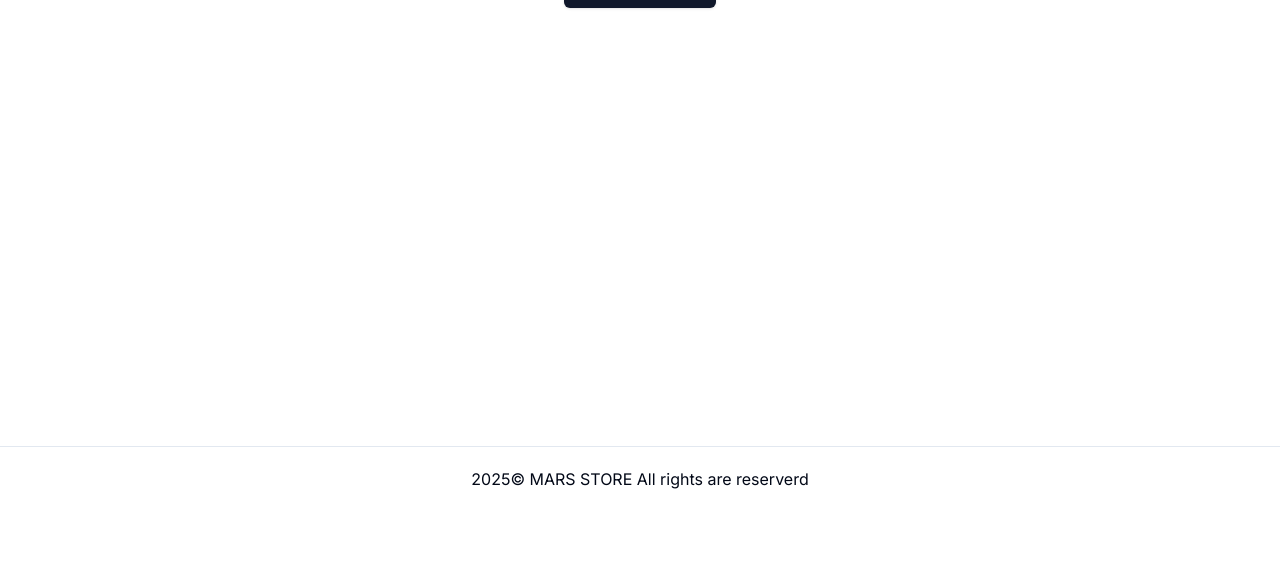
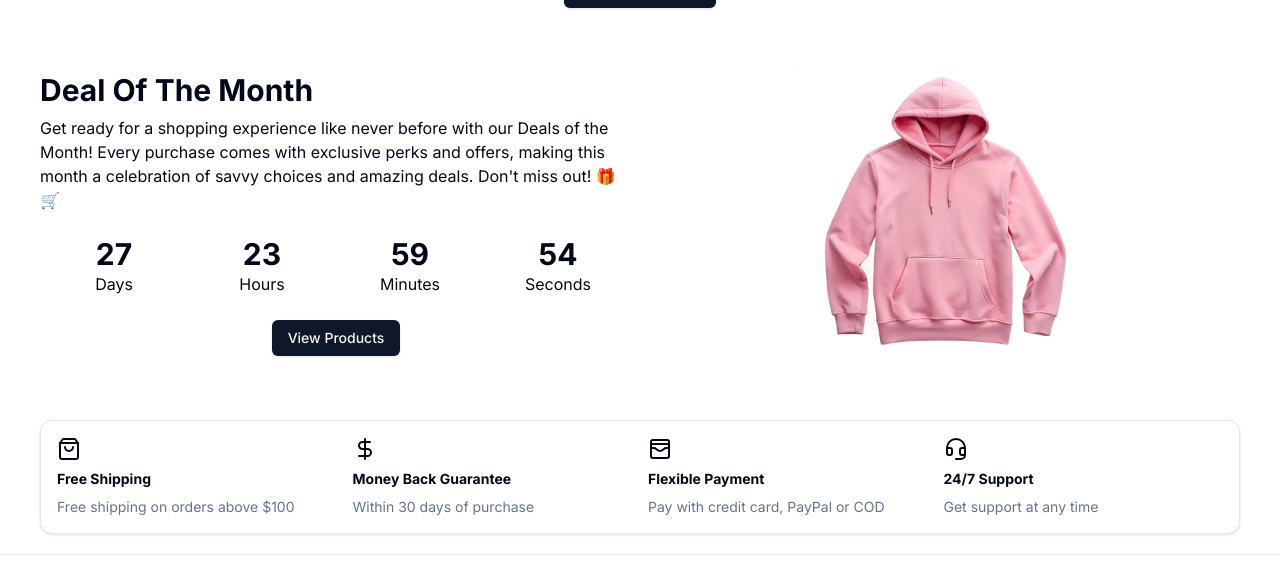
Before and after one commit to mohamed-elzohery/MARS-ecomm, a Next.js app: page / in a window 1280 px wide. Shown: the part 289-868 px from the top of the page. Before the commit the page ends 800 px from the top, so only its background shows below. Built offline with nearby package versions, Linux system fonts and the light colour scheme; no server answers; the database is empty.

Commit message:
feat(main-page): add countdown and features banners

```diff
--- a/app/(root)/page.tsx
+++ b/app/(root)/page.tsx
@@ -6,6 +6,8 @@
 import React from "react";
 import ShowAllProductsButton from "@/components/shared/products/ShowAllProductsButton";
 import FeaturedCarousel from "./products/components/FeaturedCarousel";
+import IconBoxes from "@/components/shared/IconBoxes/IconBoxes";
+import DealCountdown from "@/components/shared/count-down/CountDown";
 
 const HomePage = async () => {
   const products = await getLatestProducts();
@@ -28,6 +30,8 @@
       <div className="flex justify-center">
         <ShowAllProductsButton />
       </div>
+      <DealCountdown />
+      <IconBoxes />
     </div>
   );
 };
--- /dev/null
+++ b/components/shared/IconBoxes/IconBoxes.tsx
@@ -0,0 +1,43 @@
+import { Card, CardContent } from "@/components/ui/card";
+import { DollarSign, Headset, ShoppingBag, WalletCards } from "lucide-react";
+
+const IconBoxes = () => {
+  return (
+    <div>
+      <Card>
+        <CardContent className="grid md:grid-cols-4 gap-4 p-4 justify-center">
+          <div className="space-y-2">
+            <ShoppingBag />
+            <div className="text-sm font-bold">Free Shipping</div>
+            <div className="text-sm text-muted-foreground">
+              Free shipping on orders above $100
+            </div>
+          </div>
+          <div className="space-y-2">
+            <DollarSign />
+            <div className="text-sm font-bold">Money Back Guarantee</div>
+            <div className="text-sm text-muted-foreground">
+              Within 30 days of purchase
+            </div>
+          </div>
+          <div className="space-y-2">
+            <WalletCards />
+            <div className="text-sm font-bold">Flexible Payment</div>
+            <div className="text-sm text-muted-foreground">
+              Pay with credit card, PayPal or COD
+            </div>
+          </div>
+          <div className="space-y-2">
+            <Headset />
+            <div className="text-sm font-bold">24/7 Support</div>
+            <div className="text-sm text-muted-foreground">
+              Get support at any time
+            </div>
+          </div>
+        </CardContent>
+      </Card>
+    </div>
+  );
+};
+
+export default IconBoxes;
--- /dev/null
+++ b/components/shared/count-down/CountDown.tsx
@@ -0,0 +1,141 @@
+"use client";
+
+import Link from "next/link";
+import Image from "next/image";
+import { useEffect, useState } from "react";
+import { Button } from "@/components/ui/button";
+
+// Function to calculate a date one month from current date
+const getTargetDate = () => {
+  const currentDate = new Date();
+  // Create a new date by adding one month to the current date
+  const targetDate = new Date(currentDate);
+  targetDate.setMonth(targetDate.getMonth() + 1);
+  return targetDate;
+};
+
+// Dynamic target date - one month from now
+const TARGET_DATE = getTargetDate();
+
+// Function to calculate the time remaining
+const calculateTimeRemaining = (targetDate: Date) => {
+  const currentTime = new Date();
+  const timeDifference = Math.max(Number(targetDate) - Number(currentTime), 0);
+  return {
+    days: Math.floor(timeDifference / (1000 * 60 * 60 * 24)),
+    hours: Math.floor(
+      (timeDifference % (1000 * 60 * 60 * 24)) / (1000 * 60 * 60)
+    ),
+    minutes: Math.floor((timeDifference % (1000 * 60 * 60)) / (1000 * 60)),
+    seconds: Math.floor((timeDifference % (1000 * 60)) / 1000),
+  };
+};
+
+const DealCountdown = () => {
+  const [time, setTime] = useState<ReturnType<typeof calculateTimeRemaining>>();
+
+  useEffect(() => {
+    // Calculate initial time on client
+    setTime(calculateTimeRemaining(TARGET_DATE));
+
+    const timerInterval = setInterval(() => {
+      const newTime = calculateTimeRemaining(TARGET_DATE);
+      setTime(newTime);
+
+      if (
+        newTime.days === 0 &&
+        newTime.hours === 0 &&
+        newTime.minutes === 0 &&
+        newTime.seconds === 0
+      ) {
+        clearInterval(timerInterval);
+      }
+
+      return () => clearInterval(timerInterval);
+    }, 1000);
+  }, []);
+
+  if (!time) {
+    return (
+      <section className="grid grid-cols-1 md:grid-cols-2 my-20">
+        <div className="flex flex-col gap-2 justify-center">
+          <h3 className="text-3xl font-bold">Loading Countdown...</h3>
+        </div>
+      </section>
+    );
+  }
+
+  if (
+    time.days === 0 &&
+    time.hours === 0 &&
+    time.minutes === 0 &&
+    time.seconds === 0
+  ) {
+    return (
+      <section className="grid grid-cols-1 md:grid-cols-2 my-20">
+        <div className="flex flex-col gap-2 justify-center">
+          <h3 className="text-3xl font-bold">Deal Has Ended</h3>
+          <p>
+            This deal is no longer available. Check out our latest promotions!
+          </p>
+
+          <div className="text-center">
+            <Button asChild>
+              <Link href="/search">View Products</Link>
+            </Button>
+          </div>
+        </div>
+        <div className="flex justify-center">
+          <Image
+            src="/images/promo.jpg"
+            alt="promotion"
+            width={300}
+            height={200}
+          />
+        </div>
+      </section>
+    );
+  }
+
+  return (
+    <section className="grid grid-cols-1 md:grid-cols-2 my-10 gap-4">
+      <div className="flex flex-col gap-2 justify-center order-2 md:order-1">
+        <h3 className="text-3xl font-bold">Deal Of The Month</h3>
+        <p>
+          Get ready for a shopping experience like never before with our Deals
+          of the Month! Every purchase comes with exclusive perks and offers,
+          making this month a celebration of savvy choices and amazing deals.
+          Don&apos;t miss out! 🎁🛒
+        </p>
+        <ul className="grid grid-cols-4 ">
+          <StatBox label="Days" value={time.days} />
+          <StatBox label="Hours" value={time.hours} />
+          <StatBox label="Minutes" value={time.minutes} />
+          <StatBox label="Seconds" value={time.seconds} />
+        </ul>
+        <div className="text-center">
+          <Button asChild>
+            <Link href="/search">View Products</Link>
+          </Button>
+        </div>
+      </div>
+      <div className="flex justify-center order-1 md:order-2">
+        <Image
+          src="/images/promo.jpg"
+          alt="promotion"
+          width={300}
+          height={200}
+        />
+      </div>
+    </section>
+  );
+};
+
+const StatBox = ({ label, value }: { label: string; value: number }) => (
+  <li className="p-4 w-full text-center">
+    <p className="text-3xl font-bold">{value}</p>
+    <p>{label}</p>
+  </li>
+);
+
+export default DealCountdown;
```
